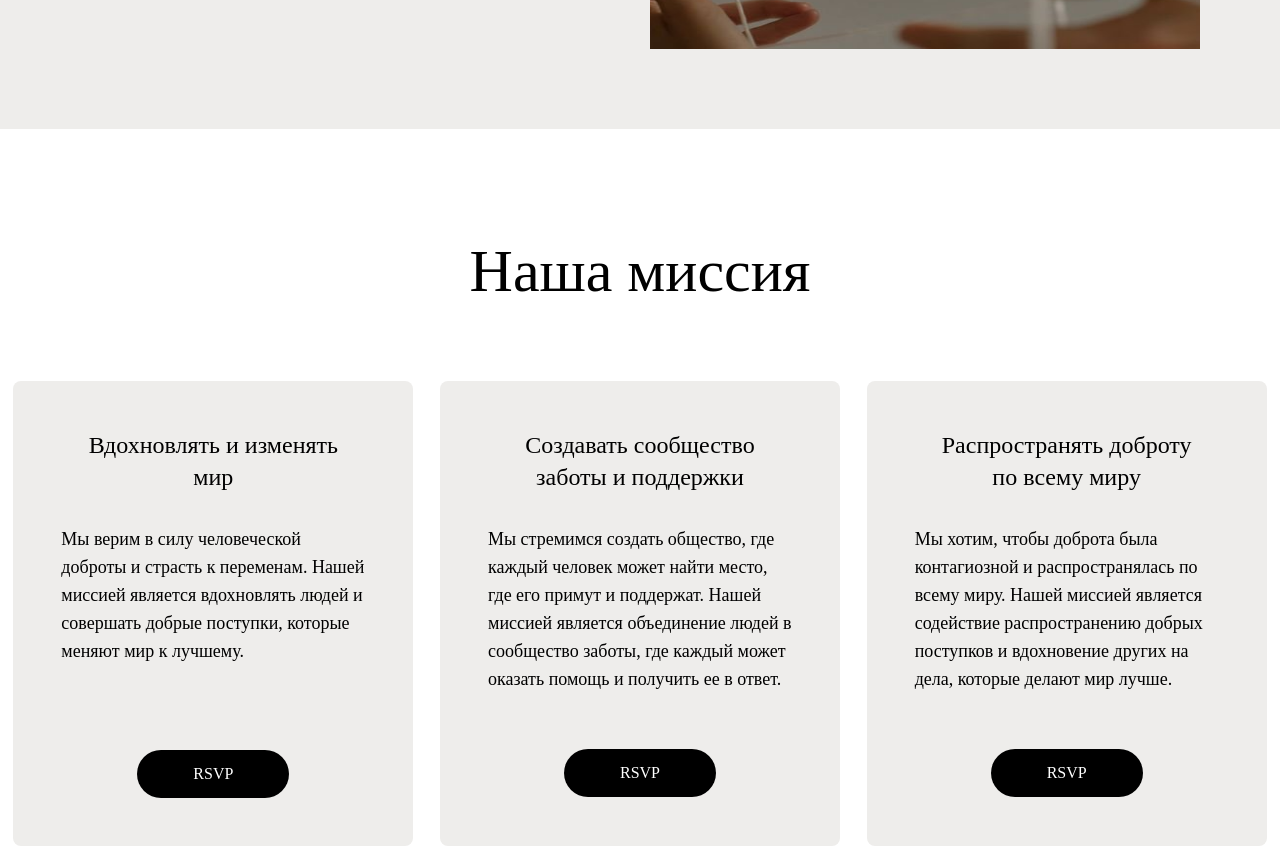
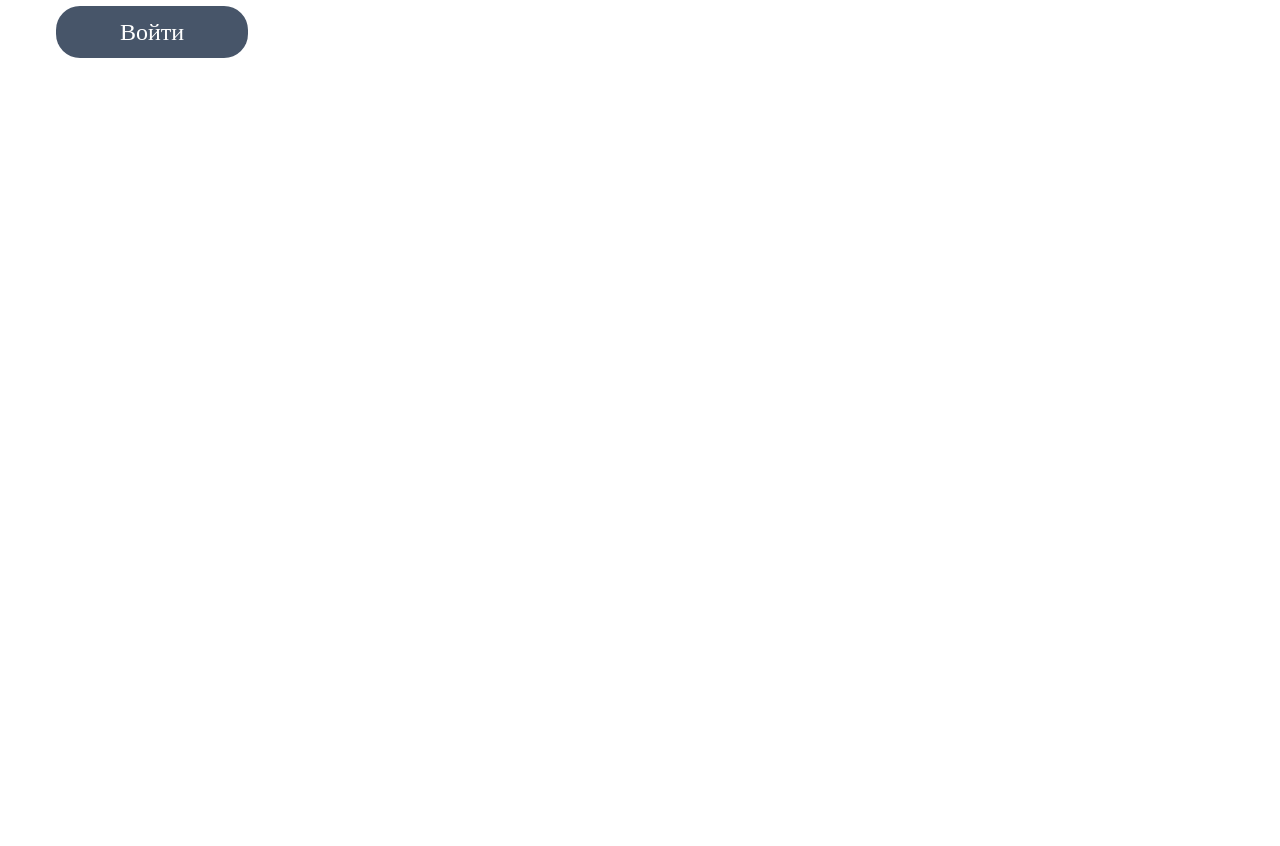
Before and after one commit to yryskeldi0101/BIZ, a React (Create React App) app: page / in a window 1280 px wide. Shown: the part 760-1606 px from the top of the page. After the commit the page ends 818 px from the top, so only its background shows below. Built offline with nearby package versions, Linux system fonts and the light colour scheme; a web font is replaced by a local one.

Commit message:
done about page

```diff
--- a/src/App.tsx
+++ b/src/App.tsx
@@ -1,12 +1,10 @@
 import React from "react";
 import LandingPage from "./containers/LandingPage";
-import About from "./components/about/About";
 
 function App() {
   return (
     <div>
-      <About />
-      {/* <LandingPage /> */}
+      <LandingPage />
     </div>
   );
 }
--- a/src/components/about/About.tsx
+++ b/src/components/about/About.tsx
@@ -1,15 +1,12 @@
-import React from "react";
 import aboutImage from "../../assets/images/about/realHandTross.jpg";
 import image from "../../assets/images/about/lestnitsa2.jpg";
 import hopeImage from "../../assets/images/about/hands-of-couple-extended-to-each-other-against-the-sunlit-room.jpg";
-import { Header } from "../header/Header";
 import SliderUi from "../UI/SliderUi";
 
 const About = () => {
   return (
     <>
-      <Header />
-      <div className="pl-9 pr-20 pb-20 flex justify-between flex-wrap bg-[#EEEDEB]">
+      <div className="pl-9 pr-20 pt-10 pb-20 flex justify-between flex-wrap bg-[#EEEDEB]">
         <div className="">
           <h1 className="font-serif font-medium text-6xl pb-12">Кто Мы?</h1>
           <p className="font-serif text-2xl w-[31.25rem] pb-5 font-normal">
@@ -36,10 +33,12 @@ const About = () => {
           />
         </div>
       </div>
-      <h1 className="text-center pt-28 text-6xl text-black font-medium font-serif">
+      <h1
+        className={`text-center pt-28 text-6xl text-black font-medium font-serif`}
+      >
         Наша миссия
       </h1>
-      <div className="flex justify-around pt-20">
+      <div className={`flex justify-around pt-20`}>
         <div className="w-[25rem] p-12 bg-[#EEEDEB] flex flex-col items-center rounded-lg">
           <h2 className="text-black font-serif text-center text-2xl w-64 pb-8">
             Вдохновлять и изменять мир
@@ -128,7 +127,7 @@ const About = () => {
       </div>
       <div className="flex items-center pl-9 pb-20  ">
         <div className="pr-32">
-          <img src={hopeImage} alt="hope" className="h-[40.625rem]"/>
+          <img src={hopeImage} alt="hope" className="h-[40.625rem]" />
         </div>
         <div className="w-[30rem]">
           <h1 className="text-5xl w-[31rem] font-serif">
```
